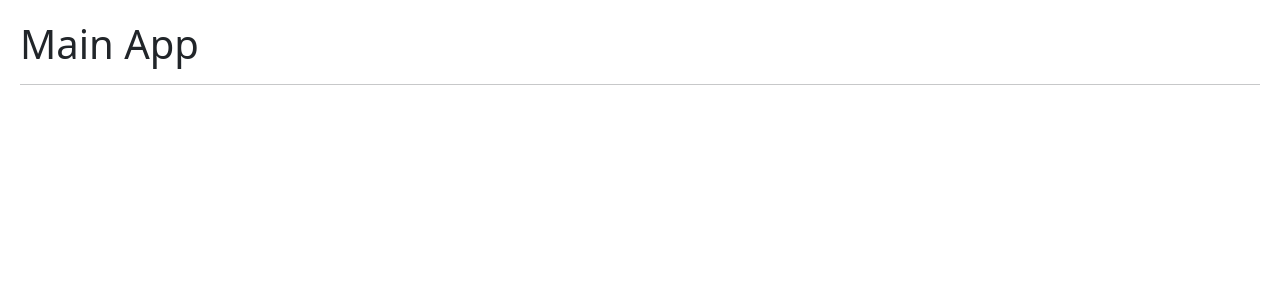
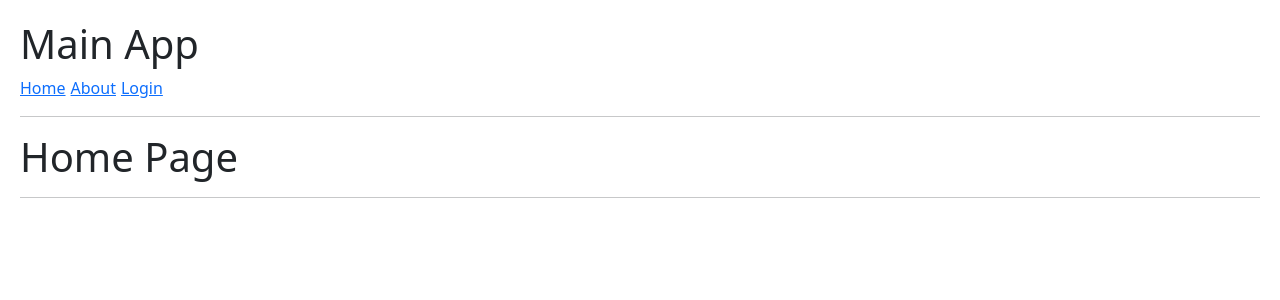
Before and after one commit to TadeoLeonFerenese/Hokk-App, a React (Vite) app: page / in a window 1280 px wide. Shown: the top 300 px of the page. Built offline with nearby package versions, Linux system fonts and the light colour scheme.

Commit message:
El Peluca Sapeee

```diff
--- a/src/09-useContext/AboutPage.jsx
+++ b/src/09-useContext/AboutPage.jsx
@@ -3,7 +3,7 @@
 export const AboutPage = () => {
   return (
     <>
-      <h1>Main App</h1>
+      <h1>Abaut Page</h1>
       <hr />
     </>
   );
--- a/src/09-useContext/HomePage.jsx
+++ b/src/09-useContext/HomePage.jsx
@@ -3,7 +3,7 @@
 export const HomePage = () => {
   return (
     <>
-      <h1>Main App</h1>
+      <h1>Home Page</h1>
       <hr />
     </>
   );
--- a/src/09-useContext/LoginPage.jsx
+++ b/src/09-useContext/LoginPage.jsx
@@ -3,7 +3,7 @@
 export const LoginPage = () => {
   return (
     <>
-      <h1>Main App</h1>
+      <h1>Login Page</h1>
       <hr />
     </>
   );
--- a/src/09-useContext/MainApp.jsx
+++ b/src/09-useContext/MainApp.jsx
@@ -1,10 +1,24 @@
-import React from "react";
+import { Navigate, Route, Routes, Link } from "react-router-dom";
+import { HomePage } from "./HomePage";
+import { AboutPage } from "./AboutPage";
+import { LoginPage } from "./LoginPage";
+import { Navbar } from "./Navbar";
 
 export const MainApp = () => {
   return (
     <>
       <h1>Main App</h1>
+      <Navbar />
       <hr />
+
+      <Routes>
+        <Route path="/" element={<HomePage />} />
+        <Route path="login" element={<LoginPage />} />
+        <Route path="about" element={<AboutPage />} />
+        {/* <Route path="/*" element={<LoginPage />} /> */}
+        <Route path="/*" element={<Navigate to={"/about"} />} />
+        {/*Esto hace que cuando estes fuera de el Path que estas barajando te vuelva al home*/}
+      </Routes>
     </>
   );
 };
--- /dev/null
+++ b/src/09-useContext/Navbar.jsx
@@ -0,0 +1,12 @@
+import { Link } from "react-router-dom";
+
+export const Navbar = () => {
+  return (
+    <>
+      {/*esto es un Ancord con esteroides, hace que cuando refreshees solo carga esta porcion de dato y no renderiza todo */}
+      <Link to="/">Home</Link>
+      <Link to="about">About</Link>
+      <Link to="login">Login</Link>
+    </>
+  );
+};
--- a/src/index.css
+++ b/src/index.css
@@ -5,3 +5,6 @@
 button {
   margin-right: 10px;
 }
+a {
+  margin-right: 5px;
+}
```
